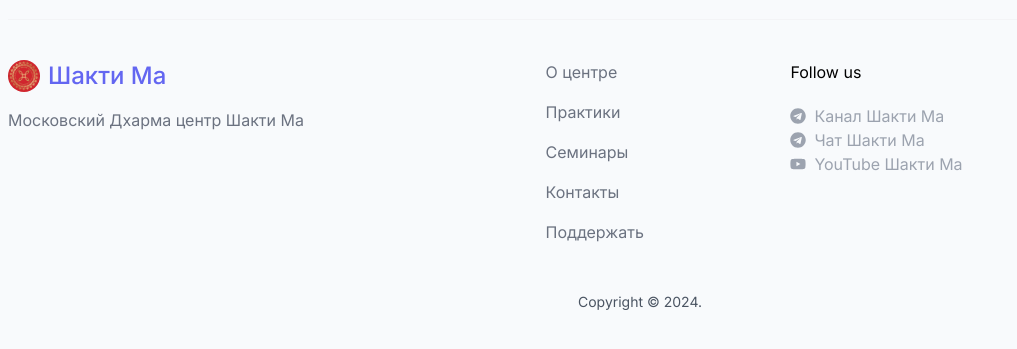
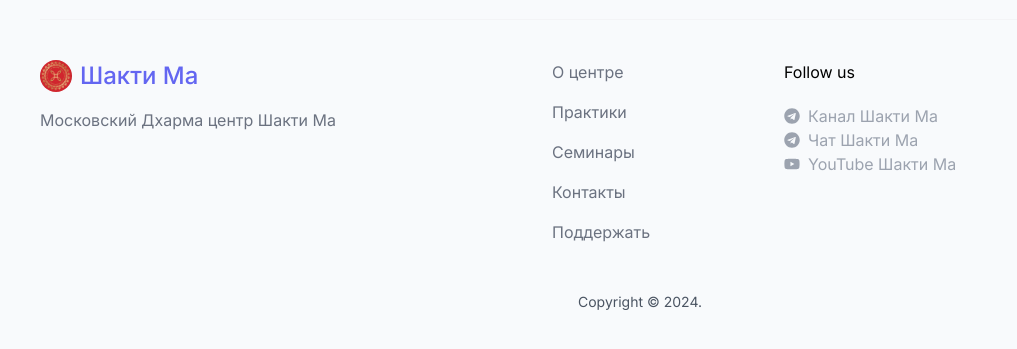
Before and after one commit to TimurTairov/shaktima-new, a Next.js app: page /contacts in a window 1280 px wide. Shown: the part 941-1290 px from the top of the page, without its empty margins (0-1017 px from the left). Built offline with nearby package versions, Linux system fonts and the light colour scheme.

Commit message:
commit 1.6

```diff
--- a/src/app/page.tsx
+++ b/src/app/page.tsx
@@ -8,7 +8,7 @@ import GalaryMDC from '@/components/GalaryMDC'
 
 export default function Home() {
   return (
-    <Container >
+    <Container>
 
       <Hero />
 
--- a/src/components/Benefits.tsx
+++ b/src/components/Benefits.tsx
@@ -34,7 +34,7 @@ export const Benefits = (props: Readonly<BenefitsProps>) => {
   }
 
   return (
-    <Container className="flex flex-wrap mb-20 lg:gap-10 lg:flex-nowrap ">
+    <Container className="flex flex-wrap mb-20 lg:gap-10 lg:flex-nowrap px-2">
       <div className={`flex items-center justify-center w-full lg:w-1/2 ${props.imgPos === "right" ? "lg:order-1" : ""}`}>
         <ImageGallery items={data.images} {...settings} />
       </div>
--- a/src/components/Container.tsx
+++ b/src/components/Container.tsx
@@ -8,7 +8,7 @@ interface ContainerProps {
 export function Container(props: Readonly<ContainerProps>) {
   return (
     <div
-      className={`container p-2 lg:p-8 mx-auto xl:px-0 ${props.className ? props.className : ""
+      className={`container p-2 lg:p-8 mx-auto  ${props.className ? props.className : ""
         }`}>
       {props.children}
     </div>
--- a/src/components/Hero.tsx
+++ b/src/components/Hero.tsx
@@ -6,7 +6,7 @@ import heroImg from "../../public/img/hero.jpg";
 export const Hero = () => {
   return (
     <>
-      <Container className="flex flex-wrap ">
+      <Container className="flex flex-wrap">
         <div className="flex items-center w-full lg:w-1/2">
           <div className="max-w-2xl mb-8">
             <h1 className="w-full text-center md:text-start text-3xl font-bold leading-snug tracking-tight text-gray-800 lg:text-4xl lg:leading-tight xl:text-6xl xl:leading-tight dark:text-white">
```
